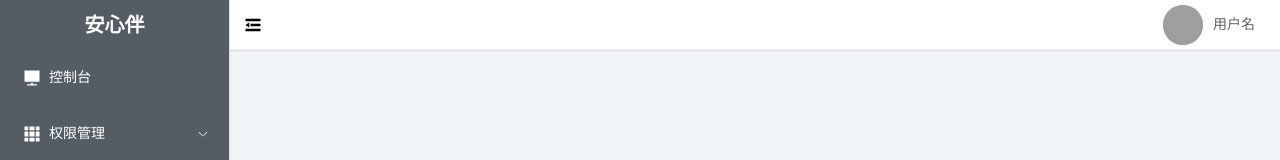
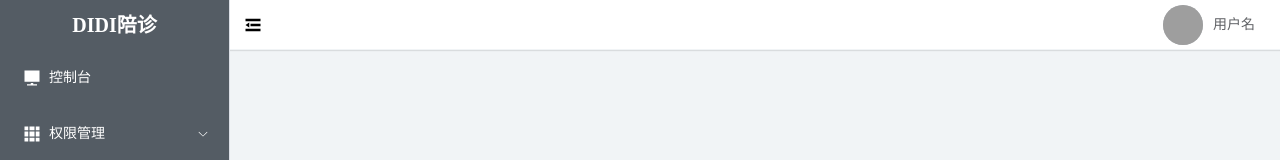
Before and after one commit to relimount/SereneCompanion, a Vue app: page /#/ in a window 1280 px wide. Shown: the top 160 px of the page. Built offline with nearby package versions, Linux system fonts and the light colour scheme; grey boxes are pictures that could not be loaded; the HTML template or start-up script is replaced by a standard one.

Commit message:
完成侧边菜单展示和收起

```diff
--- a/package.json
+++ b/package.json
@@ -11,6 +11,7 @@
   "dependencies": {
     "@element-plus/icons-vue": "^2.3.2",
     "element-plus": "^2.13.0",
+    "pinia": "^3.0.4",
     "vue": "^3.5.24",
     "vue-router": "^4.6.4"
   },
--- a/src/components/aside.vue
+++ b/src/components/aside.vue
@@ -1,48 +1,33 @@
 <template>
       <el-menu
-        :style = "{ width : '230px'}"
+        :style = "{ width : menuWidth }"
         active-text-color="#ffd04b"
         background-color="#545c64"
         class="el-menu-vertical-demo"
         default-active="2"
         text-color="#fff"
-        @open="handleOpen"
-        @close="handleClose"
+        :collapse="sidebarStore.isCollapse"
       >
-        <h2 class="title">安心伴</h2>
+        <h2 class="title">{{ sidebarStore.isCollapse ? 'DIDI' : 'DIDI陪诊' }}</h2>
         <treeMenu :menuData="menuData" :index="1"></treeMenu>
       </el-menu>
 </template>
 
 <script setup>
-import { ref, reactive } from 'vue'
+import { ref, reactive, computed } from 'vue'
 
 import treeMenu from './treeMenu.vue'
 
 import { useRouter } from 'vue-router'
 
+import { useSidebarStore } from '@/store/sidebar'
+const sidebarStore = useSidebarStore()
+const menuWidth = computed(() => {
+  return sidebarStore.isCollapse ? '60px' : '230px'
+})
+
 const router = useRouter()
 const menuData = reactive(router.options.routes[0].children)
-
-const isCollapse = ref(true)
-
-const handleOpen = (key) => {
-  if (key === '1') {
-    isCollapse.value = false
-  } else {
-    isCollapse.value = true
-  }
-}
-
-const handleClose = (key) => {
-  if (key === '1') {
-    isCollapse.value = false
-  } else {
-    isCollapse.value = true
-  }
-}
-
-
 </script>
 
 <style lang="scss" scoped>
--- a/src/components/navHeader.vue
+++ b/src/components/navHeader.vue
@@ -3,7 +3,7 @@
     <div class="header-content">
       <!-- 左侧折叠按钮 -->
       <div class="header-left flex-box">
-        <el-icon class="header-icon" size="20">
+        <el-icon class="header-icon" size="20" @click="toggleSidebar">
           <Fold />
         </el-icon>
       </div>
@@ -28,7 +28,14 @@
 </template>
 
 <script setup>
+import { useSidebarStore } from '@/store/sidebar'
 
+const sidebarStore = useSidebarStore()
+
+// 折叠/展开侧边栏
+const toggleSidebar = () => {
+  sidebarStore.toggleCollapse()
+}
 </script>
 
 <style lang="scss" scoped>
--- a/src/main.js
+++ b/src/main.js
@@ -2,6 +2,7 @@ import { createApp } from 'vue'
 import './style.css'
 import App from './App.vue'
 import router from './router'
+import { createPinia } from 'pinia'
 // 引入element-plus
 import ElementPlus from 'element-plus'
 import 'element-plus/dist/index.css'
@@ -13,5 +14,8 @@ const app = createApp(App)
 for (const [key, component] of Object.entries(ElementPlusIconsVue)) {
   app.component(key, component)
 }
+// 引入pinia
+const pinia = createPinia()
+app.use(pinia)
 
 app.use(router).use(ElementPlus).mount('#app')
--- /dev/null
+++ b/src/store/sidebar.js
@@ -0,0 +1,14 @@
+import { defineStore } from 'pinia'
+import { ref, computed } from 'vue'
+
+export const useSidebarStore = defineStore('sidebar', () => {
+  const isCollapse = ref(false)
+
+  function toggleCollapse() {
+    isCollapse.value = !isCollapse.value
+  }
+  const sidebarClass = computed(() => {
+    return isCollapse.value ? 'sidebar-collapse' : ''
+  })
+  return { isCollapse, toggleCollapse }
+})
```
Also changed, not shown: 1 other file (tests, documents, lock files or other folders).
